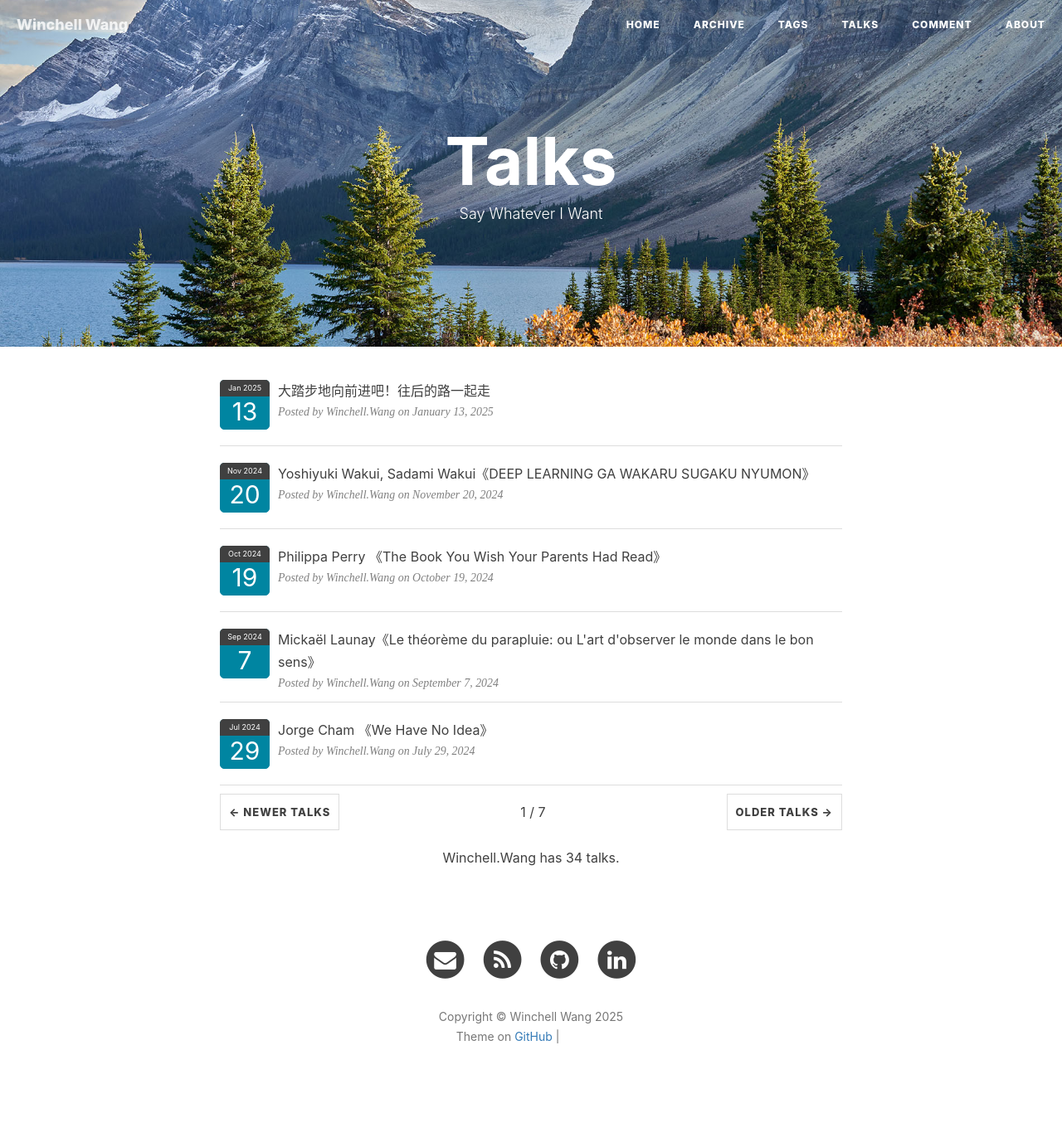
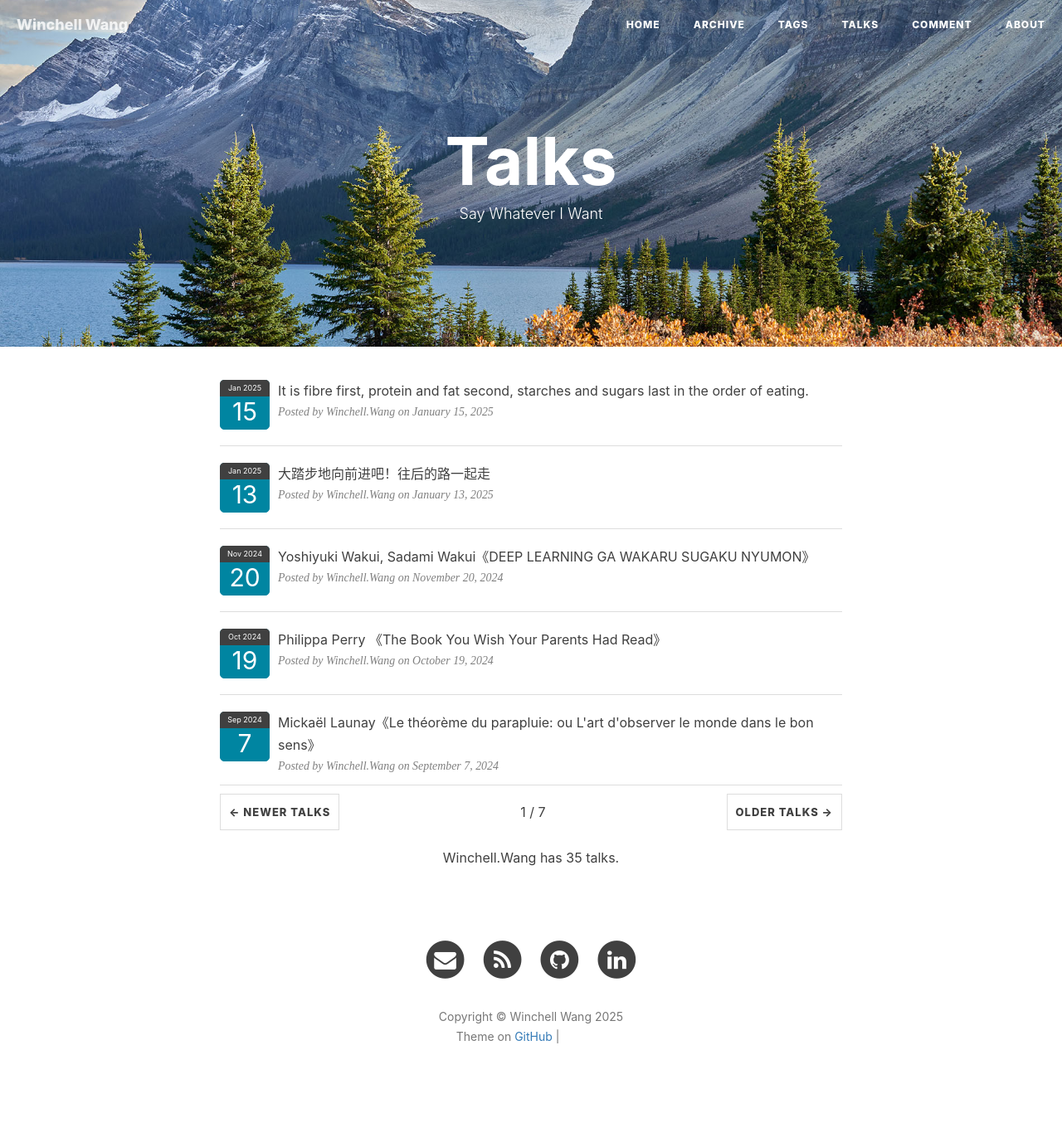
Before and after one commit to WinchellWang/winchellwang.github.io, a Jekyll site: the page built from 3talk.html, in a window 1280 px wide. Shown: the whole page at 83% size. Built offline with Jekyll 4.4.1, drawn with Linux system fonts in a browser that asks for light colours; nearby versions of some CDN libraries; comment, search, counter and statistics services are not loaded; grey boxes are pictures that could not be loaded.

Commit message:
New Talk

```diff
--- a/_data/talks.yml
+++ b/_data/talks.yml
@@ -1,6 +1,9 @@
 # Template
 # - mytalk: ""
 #   talkdate: "2023-05"
+
+- mytalk: "It is fibre first, protein and fat second, starches and sugars last in the order of eating."
+  talkdate: "2025-01-15"
 
 - mytalk: "大踏步地向前进吧！往后的路一起走"
   talkdate: "2025-01-13"
```
